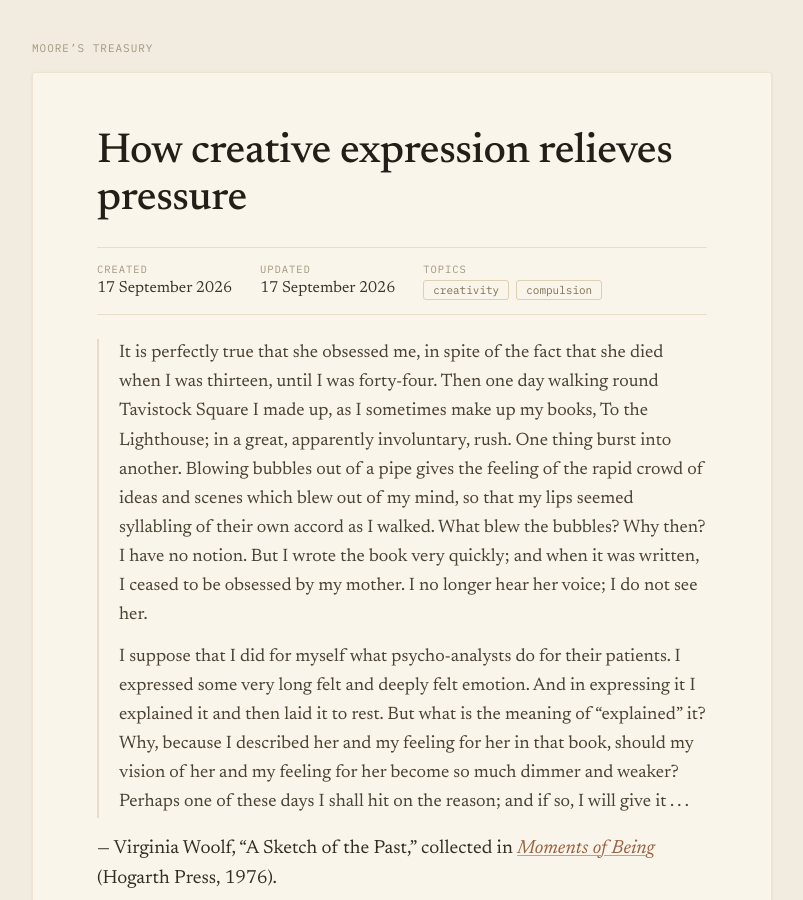
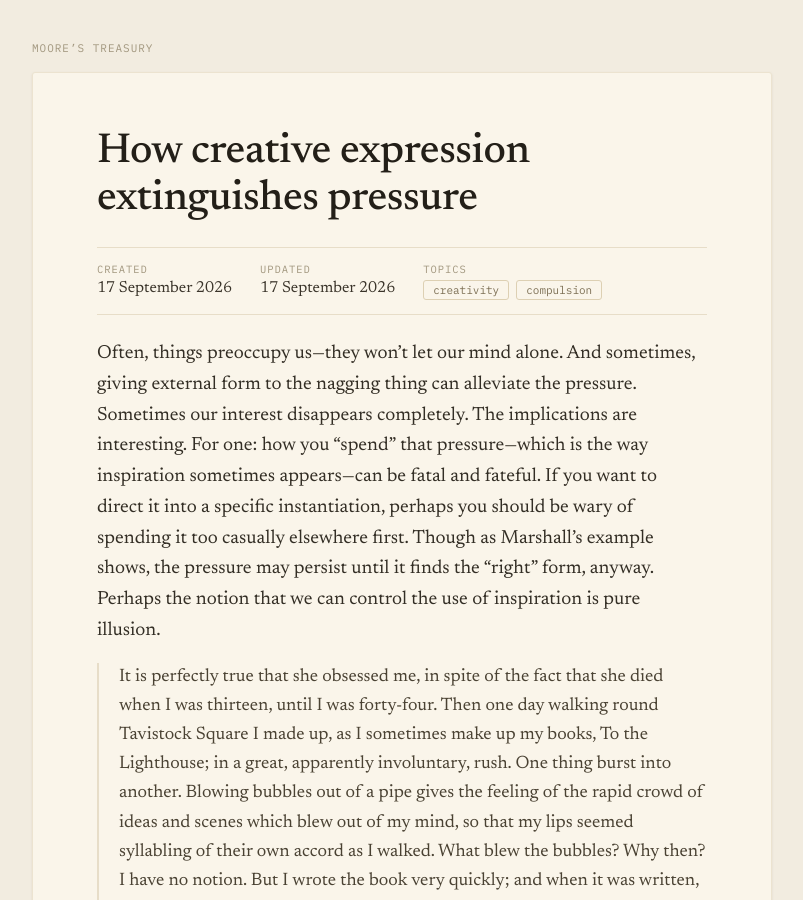
Before and after one commit to lauramoorewrites-del/treasury, a Jekyll site: the page built from _pages/how-creative-expression-relieves-pressure.md, in a window 1280 px wide and 900 px high. Shown: the whole window, without its empty margins (238-1041 px from the left). Built offline with Jekyll 4.4.1, drawn with Linux system fonts in a browser that asks for light colours.

Commit message:
Rename to 'extinguishes,' add intro reflection
Co-Authored-By: Claude Opus 4.6 (1M context) <noreply@anthropic.com>

```diff
--- a/_pages/how-creative-expression-relieves-pressure.md
+++ b/_pages/how-creative-expression-relieves-pressure.md
@@ -1,7 +1,7 @@
 ---
 layout: default
 id: 78
-title: "How creative expression relieves pressure"
+title: "How creative expression extinguishes pressure"
 created: "17 September 2026"
 updated: "17 September 2026"
 topics: [creativity, compulsion]
@@ -14,6 +14,8 @@ related:
     url: "/leonardos-vanishing-drive/"
 ---
 
+Often, things preoccupy us—they won't let our mind alone. And sometimes, giving external form to the nagging thing can alleviate the pressure. Sometimes our interest disappears completely. The implications are interesting. For one: how you "spend" that pressure—which is the way inspiration sometimes appears—can be fatal and fateful. If you want to direct it into a specific instantiation, perhaps you should be wary of spending it too casually elsewhere first. Though as Marshall's example shows, the pressure may persist until it finds the "right" form, anyway. Perhaps the notion that we can control the use of inspiration is pure illusion.
+
 > It is perfectly true that she obsessed me, in spite of the fact that she died when I was thirteen, until I was forty-four. Then one day walking round Tavistock Square I made up, as I sometimes make up my books, To the Lighthouse; in a great, apparently involuntary, rush. One thing burst into another. Blowing bubbles out of a pipe gives the feeling of the rapid crowd of ideas and scenes which blew out of my mind, so that my lips seemed syllabling of their own accord as I walked. What blew the bubbles? Why then? I have no notion. But I wrote the book very quickly; and when it was written, I ceased to be obsessed by my mother. I no longer hear her voice; I do not see her.
 >
 > I suppose that I did for myself what psycho-analysts do for their patients. I expressed some very long felt and deeply felt emotion. And in expressing it I explained it and then laid it to rest. But what is the meaning of "explained" it? Why, because I described her and my feeling for her in that book, should my vision of her and my feeling for her become so much dimmer and weaker? Perhaps one of these days I shall hit on the reason; and if so, I will give it . . .
```
Also changed, not shown: index.md (+1 -1 lines), topics/compulsion.md (+1 -1 lines), topics/creativity.md (+1 -1 lines).
